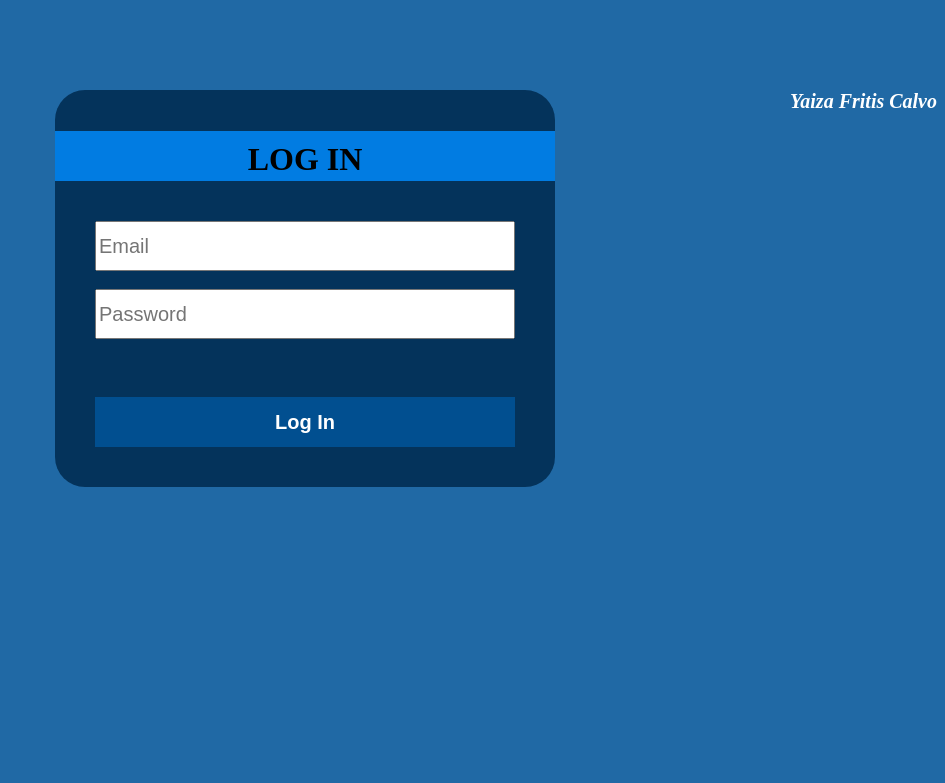
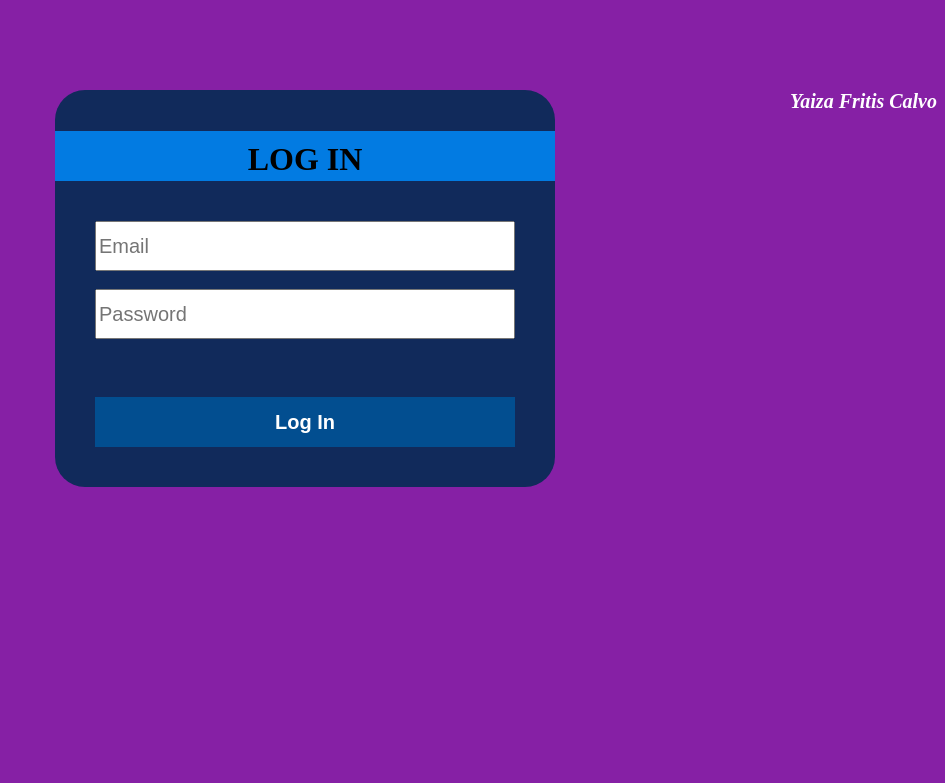
Before and after one commit to YaizaFC/proyectoDados, a PHP site: page / in a window 1280 px wide. Shown: the top 783 px of the page, without its empty margins (335-1280 px from the left). Run offline with PHP 8.4, Linux system fonts and the light colour scheme.

Commit message:
commit cambio color

```diff
--- a/css/estilo1.css
+++ b/css/estilo1.css
@@ -1,7 +1,7 @@
 body {
     text-align: center;
     position: relative;
-    background-color: rgba(0, 84, 153, 0.876);
+    background-color: rgba(117, 0, 153, 0.876);
     margin-top: 90px;
 }
 
```
